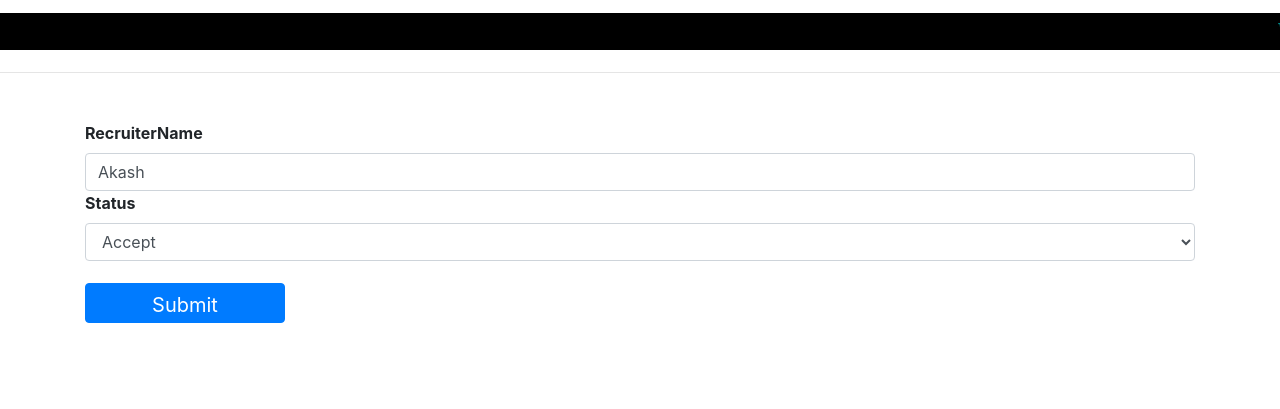
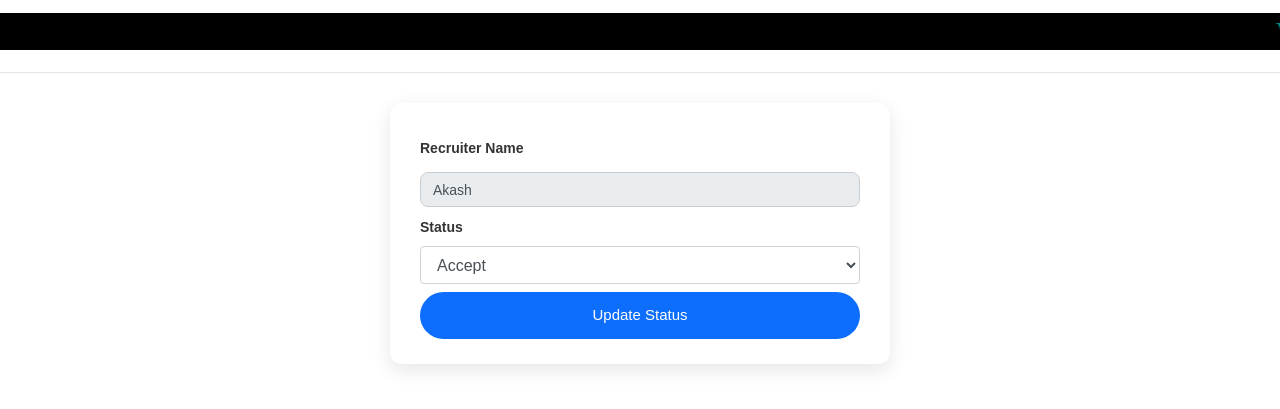
Before and after one commit to rincyk2310/job-portal, a Django app: page /change_status/2 in a window 1280 px wide. Shown: the part 71-480 px from the top of the page. Run offline with Django 5.2, Linux system fonts and the light colour scheme; a user stored in the database is signed in; data comes from the database, SQL or seed files in the repository; both versions use the stored data as it was after the commit.

Commit message:
Update change_status page form style

```diff
--- a/job/models.py
+++ b/job/models.py
@@ -21,6 +21,7 @@ class Recruiter(models.Model):
     company = models.CharField(max_length=100, null=True)
     type=models.CharField(max_length=15,null=True)
     status = models.CharField(max_length=20 ,null=True)
+    reject_reason = models.TextField(null=True, blank=True)
 
     def _str_(self):
         return self.user.username
--- a/job/templates/admin_login.html
+++ b/job/templates/admin_login.html
@@ -118,7 +118,7 @@
     {% include 'navigation.html' %}
 
 
-    <div>
+    <div class="marquee">
         <span>Admin Login</span>
     </div>
 
--- a/job/templates/applied_candidates.html
+++ b/job/templates/applied_candidates.html
@@ -126,7 +126,7 @@ body{
     {% include 'recruiter_navigation.html' %}
 
 
-    <div>
+    <div class="marquee">
         <span>Applied Candidate List</span>
     </div>
     <hr>
--- a/job/templates/change_status.html
+++ b/job/templates/change_status.html
@@ -8,6 +8,75 @@
 </head>
 
 <style>
+
+
+    /* Form Container */
+    form {
+        max-width: 500px;
+        margin: 30px auto;
+        background: #fff;
+        padding: 25px 30px;
+        border-radius: 12px;
+        box-shadow: 0 6px 20px rgba(0,0,0,0.1);
+        font-family: Arial, Helvetica, sans-serif;
+    }
+
+    form h2 {
+        text-align: center;
+        color: #0d6efd;
+        margin-bottom: 20px;
+    }
+
+    label {
+        font-weight: bold;
+        margin-top: 10px;
+        display: block;
+        font-size: 14px;
+        color: #333;
+    }
+
+    input[type="text"], textarea, select {
+        width: 100%;
+        padding: 10px 12px;
+        margin-top: 5px;
+        border: 1px solid #ccc;
+        border-radius: 8px;
+        font-size: 14px;
+        box-sizing: border-box;
+        transition: border 0.3s ease;
+    }
+
+    input[type="text"]:focus, textarea:focus, select:focus {
+        border-color: #0d6efd;
+        outline: none;
+    }
+
+    textarea {
+        resize: none;
+    }
+
+    input[type="submit"] {
+        width: 100%;
+        background: #0d6efd;
+        color: #fff;
+        border: none;
+        padding: 12px;
+        font-size: 15px;
+        border-radius: 25px;
+        margin-top: 20px;
+        cursor: pointer;
+        transition: all 0.3s ease;
+    }
+
+    input[type="submit"]:hover {
+        background: #0b5ed7;
+        transform: translateY(-2px);
+    }
+
+    #rejectReasonDiv {
+        margin-top: 15px;
+    }
+
     .popup-box{
     position: fixed;
     top:50%;
@@ -60,19 +129,34 @@
     <hr>
 
 
-    <form class="container mt-5" method="post">
+    <form method="post">
     {% csrf_token %}
-        <label><b>RecruiterName</b></label>
-        <input type="text" class="form-control" name="uname" value="{{recruiter.user.first_name}}">
+    <label><b>Recruiter Name</b></label>
+    <input type="text" name="uname" class="form-control" value="{{ recruiter.user.first_name }}" readonly>
+
     <label><b>Status</b></label>
-        <select  class="form-control" name="status">
+    <select name="status" class="form-control" id="statusSelect">
         <option value="Accept">Accept</option>
         <option value="Reject">Reject</option>
     </select>
 
+    <div id="rejectReasonDiv" style="display:none; margin-top:10px;">
+        <label><b>Reason for Rejection</b></label>
+        <textarea name="reject_reason" class="form-control" rows="3">{{ recruiter.reject_reason }}</textarea>
+    </div>
 
-        <input type="submit" class="btn btn-primary" style="margin-top:2%;  height:40px; font-size:20px; width:200px;" >
+    <input type="submit" class="btn btn-primary mt-2" value="Update Status">
 </form>
+
+<script>
+document.getElementById('statusSelect').addEventListener('change', function() {
+    if (this.value == 'Reject') {
+        document.getElementById('rejectReasonDiv').style.display = 'block';
+    } else {
+        document.getElementById('rejectReasonDiv').style.display = 'none';
+    }
+});
+</script>
 
 
 
--- a/job/templates/user_latestjob.html
+++ b/job/templates/user_latestjob.html
@@ -32,11 +32,7 @@
             <p class="job-meta">📅 Start : {{ i.start_date }}</p>
             <p class="job-meta">📅 End : {{ i.end_date }}</p>
 
-<!--{% if i.id in li %}-->
-<!--<span class="text-success">✔ Applied</span>-->
-<!--{% else %}-->
-<!--<a href="{% url 'job_detail' i.id %}" class="apply-btn">Apply Now</a>-->
-<!--{% endif %}-->
+
 
 
     {% if i.id in status_dict %}
--- a/job/views.py
+++ b/job/views.py
@@ -7,15 +7,35 @@ from .models import Job, Recruiter ,Contact
 from django.core.mail import send_mail
 from django.conf import settings
 from django.http import HttpResponse
-
+from django.db.models import Count
 
 # Create your views here.
 
+
 def index(request):
+    # Jobs and filters
     jobs = Job.objects.all()
     titles = Job.objects.values_list('title', flat=True).distinct()
     locations = Job.objects.values_list('location', flat=True).distinct()
-    return render(request,'index.html',{'jobs':jobs,'locations':locations,'titles':titles})
+
+    # Dashboard stats
+    jobcount = Job.objects.count()
+    candidatecount = studentUser.objects.count()
+    # Count distinct companies
+    companycount = Recruiter.objects.values('company').distinct().count()
+    recruitercount = Recruiter.objects.count()
+
+    context = {
+        'jobs': jobs,
+        'titles': titles,
+        'locations': locations,
+        'jobcount': jobcount,
+        'candidatecount': candidatecount,
+        'companycount': companycount,
+        'recruitercount': recruitercount
+    }
+
+    return render(request, 'index.html', context)
 
 
 def admin_login(request):
@@ -280,22 +300,32 @@ def recruiter_pending(request):
     d={'data':data}
     return render(request,'recruiter_pending.html',d)
 
-def change_status(request,pid):
+
+
+
+def change_status(request, pid):
     if not request.user.is_authenticated:
         return redirect('admin_login')
-    error=""
-    recruiter=Recruiter.objects.get(id=pid)
+
+    error = ""
+    recruiter = Recruiter.objects.get(id=pid)
+
     if request.method == "POST":
-        s=request.POST['status']
-        recruiter.status=s
+        s = request.POST['status']
+        recruiter.status = s
+
+        # Save reason only if rejected
+        if s == "Reject":
+            recruiter.reject_reason = request.POST.get('reject_reason', '')
+
         try:
             recruiter.save()
-            error="no"
+            error = "no"
         except:
-            error="yes"
+            error = "yes"
 
-    recruiter={'recruiter':recruiter,'error':error}
-    return render(request,'change_status.html',recruiter)
+    context = {'recruiter': recruiter, 'error': error}
+    return render(request, 'change_status.html', context)
 
 def recruiter_accepted(request):
     if not request.user.is_authenticated:
@@ -502,7 +532,7 @@ def user_latestjob(request):
     status_dict = {}
 
     for a in applications:
-        if a.job is not None:   # ✅ Prevent NoneType error
+        if a.job is not None:
             status_dict[a.job.id] = a.status
 
     #  Saved jobs
@@ -581,7 +611,7 @@ def applyjob(request, pid):
 
                             settings.EMAIL_HOST_USER,
 
-                            [student.user.email, 'projectdemo347@gmail.com'],  #  Add demo mail
+                            [student.user.email, 'projectdemo347@gmail.com'],
 
                             fail_silently=False,
                         )
```
Also changed, not shown: job/templates/admin_home.html (+2 -5 lines), job/templates/applyjob.html (+1 -13 lines), job/templates/index.html (+115 -101 lines), job/templates/services.html (+0 -16 lines), db.sqlite3, job/migrations/0009_recruiter_reject_reason.py (added). Lines whose indentation alone changed are shown as unchanged.
